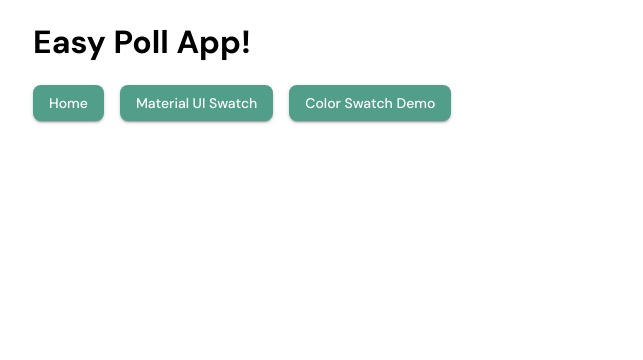
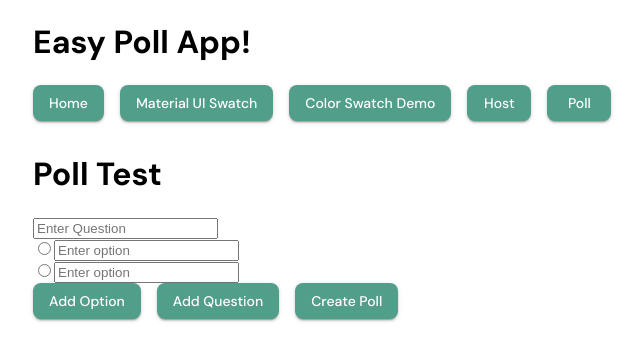
Before and after one commit to jaohara/easily-poll-students, a React (Create React App) app: page /Host in a window 1280 px wide. Shown: the top 360 px of the page, without its empty margins (95-738 px from the left). Built offline with nearby package versions, Linux system fonts and the light colour scheme; what @aws-amplify/api would draw is missing.

Commit message:
Admin components added

```diff
--- /dev/null
+++ b/src/components/pages/Admin/AddQuestion.jsx
@@ -0,0 +1,75 @@
+import React from 'react'
+import { useState } from 'react'
+import { Button } from '@mui/material'
+
+import { Link } from 'react-router-dom'
+
+const AddQuestion = ({onAdd}) => {
+  const [text, setQuestion] = useState('')
+  const [options, setOptions] = useState([{ id: 1, value: '' }, { id: 2, value: '' }])
+
+
+  //check if question is added
+  const onSubmit = (Event) => {
+    Event.preventDefault()
+    if (!text){
+      alert('Please add question')
+      return
+    }
+
+
+
+    //check for minimum two options
+    const checkOptions = options.filter(option => option.value !== '')
+    if (checkOptions.length < 2) {
+      alert('Please add at least two options')
+      return
+    }
+
+
+    onAdd({ text, options: checkOptions })
+    setQuestion('')
+    setOptions([{ id: 1, value: '' }, { id: 2, value: '' }])
+  }
+
+  const addOption = () => {
+    setOptions([...options, { id: options.length + 1, value: '' }])
+  }
+
+  return (
+    <form onSubmit={onSubmit}>
+      <div className='add-form'>
+        <input
+          type='text'
+          placeholder='Enter Question'
+          value={text}
+          onChange={(Event) => setQuestion(Event.target.value)}
+        />
+        {options.map(option => (
+          <div key={option.id}>
+            <input
+              type='radio'
+              name='options'
+            />
+            <input
+              type='text'
+              placeholder='Enter option'
+              value={option.value}
+              onChange={(Event) => {
+                const newOptions = options.map(o =>
+                  o.id === option.id ? { ...o, value: Event.target.value } : o
+                )
+                setOptions(newOptions)
+              }}
+            />
+          </div>
+        ))}
+      </div>
+      <Button type='button' onClick={addOption}>Add Option</Button>
+      <Button type='submit' value='Add Question' >Add Question</Button>
+      <Button type='button'  component={Link} to="/poll" >Create Poll</Button>
+    </form>
+  )
+}
+
+export default AddQuestion
--- /dev/null
+++ b/src/components/pages/Admin/Host.jsx
@@ -0,0 +1,40 @@
+import React from 'react'
+import { useState } from 'react'
+import HostQuestions from './HostQuestions'
+import AddQuestion from './AddQuestion'
+export var questionAll = [] //store questions created by host
+const Host = () => {
+  const [questions, setQuestion] = useState([])
+
+  //console.log(questions.length)
+
+//Add question
+const addQuestion =(question)=>{
+
+  //console.log(question);
+  //Generate random id for questions
+  var id = Math.floor(Math.random()*1000+1)
+  const newQuestion ={id, ...question}
+  //questionAll.push(newQuestion)
+  setQuestion([...questions, newQuestion])
+
+  }
+
+//Delete question
+const deleteQuestion = (id) =>{
+  //filters out the questions by id not actually deleting
+  setQuestion(questions.filter((question) => question.id !== id))
+  //remove console
+  console.log('delete', id)
+}
+//Add question from host to gloabal variable questionAll
+questionAll = questions
+  return (
+    <div >
+      <h1>Poll Test</h1>
+      <AddQuestion onAdd={addQuestion}/>
+      <HostQuestions questions={questions} onDelete={deleteQuestion} />
+    </div>
+  );
+}
+export default Host;
--- /dev/null
+++ b/src/components/pages/Admin/HostQuestion.jsx
@@ -0,0 +1,47 @@
+
+import React from 'react'
+//below is 'x' icon for deleting
+import {FaTimes} from 'react-icons/fa'
+//import { Radio } from '@mui/material'
+
+//radio button to mapped with options
+const RadioOptions = ({ options }) => {
+  return (
+    <div>
+      {options.map(option => (
+        <div key={option.id}>
+          <input
+            type='radio'
+            name='options'
+            value={option.value}
+          />
+          {option.value}
+        </div>
+      ))}
+    </div>
+  )
+}
+
+//renders poll question for host side
+
+//to do Add question numbering
+
+//function defines single question with option
+
+const HostQuestion = ({question, onDelete}) => {
+
+    return (
+      <div >
+          <h3>
+              {question.text}
+              <FaTimes style={{color: 'red', cursor: 'pointer'}} onClick={()=>onDelete(question.id)}/>
+          </h3>
+          <RadioOptions options={question.options} />
+
+      </div>
+    )
+
+
+}
+
+export default HostQuestion
--- /dev/null
+++ b/src/components/pages/Admin/HostQuestions.jsx
@@ -0,0 +1,20 @@
+import React from 'react'
+import HostQuestion from './HostQuestion'
+const HostQuestions = ({questions, onDelete}) => {
+
+  return (
+    <>
+      {questions.map((question)=> (
+      <HostQuestion key={question.id}
+                    question={question}
+                    onDelete={onDelete}
+
+                    />
+
+      ))}
+
+    </>
+  )
+}
+
+export default HostQuestions
--- /dev/null
+++ b/src/components/pages/Admin/Poll.jsx
@@ -0,0 +1,27 @@
+import React from 'react'
+import { Button } from '@mui/material';
+import { questionAll } from './Host';
+//import PollQuestion from './PollQuestion';
+import PollQuestions from './PollQuestions'
+//import  isHost  from './PollQuestion';
+//import Admin from './Admin';
+//import AddQuestion from './AddQuestion';
+
+const Poll = () => {
+
+    var questions = questionAll
+    console.log(questions);
+
+    return (
+
+      <div >
+        <h1>List of question for poll go here</h1>
+
+        <PollQuestions questions={questions} />
+        <Button>Submit</Button>
+
+      </div>
+    );
+  }
+
+export default Poll
--- /dev/null
+++ b/src/components/pages/Admin/PollQuestion.jsx
@@ -0,0 +1,40 @@
+
+import React from 'react'
+//below is 'x' icon
+export var isHost = Boolean
+//import { Radio } from '@mui/material'
+
+//radio button to mapped with options
+const RadioOptions = ({ options }) => {
+  return (
+    <div>
+      {options.map(option => (
+        <div key={option.id}>
+          <input
+            type='radio'
+            name='options'
+            value={option.value}
+          />
+          {option.value}
+        </div>
+      ))}
+    </div>
+  )
+}
+
+//renders poll question for host side
+
+//to do Add question numbering for display
+
+//function defines single question with options
+const PollQuestion = ({question}) => {
+    return (
+      <div >
+          <h3>
+              {question.text}
+          </h3>
+          <RadioOptions options={question.options} />
+      </div>
+    )
+}
+export default PollQuestion
--- /dev/null
+++ b/src/components/pages/Admin/PollQuestions.jsx
@@ -0,0 +1,17 @@
+import React from 'react'
+import PollQuestion from './PollQuestion'
+const PollQuestions = ({questions}) => {
+
+  return (
+    <>
+      {questions.map((question)=> (
+      <PollQuestion key={question.id}
+                    question={question}
+                    />
+
+      ))}
+    </>
+  )
+}
+
+export default PollQuestions
--- a/src/routes.js
+++ b/src/routes.js
@@ -4,6 +4,8 @@ import { createBrowserRouter } from "react-router-dom";
 import Home from "./components/pages/Home/Home";
 import MaterialUISwatch from "./components/MaterialUISwatch/MaterialUISwatch";
 import ColorSwatchTest from "./components/ColorSwatchTest/ColorSwatchTest";
+import Host from './components/pages/Admin/Host';
+import Poll from './components/pages/Admin/Poll';
 
 // name is display name on button/link
 export const routes = [
@@ -22,6 +24,21 @@ export const routes = [
     name: "Color Swatch Demo",
     element: <ColorSwatchTest />
   }
+  ,
+  {
+    path: "/Host",
+    name: "Host",
+    element: <Host/>
+  },
+
+  {
+    path: "/Poll",
+    name: "Poll",
+    element: <Poll/>
+
+  }
+
+
 ];
 
 // create router, filtering out names
```
